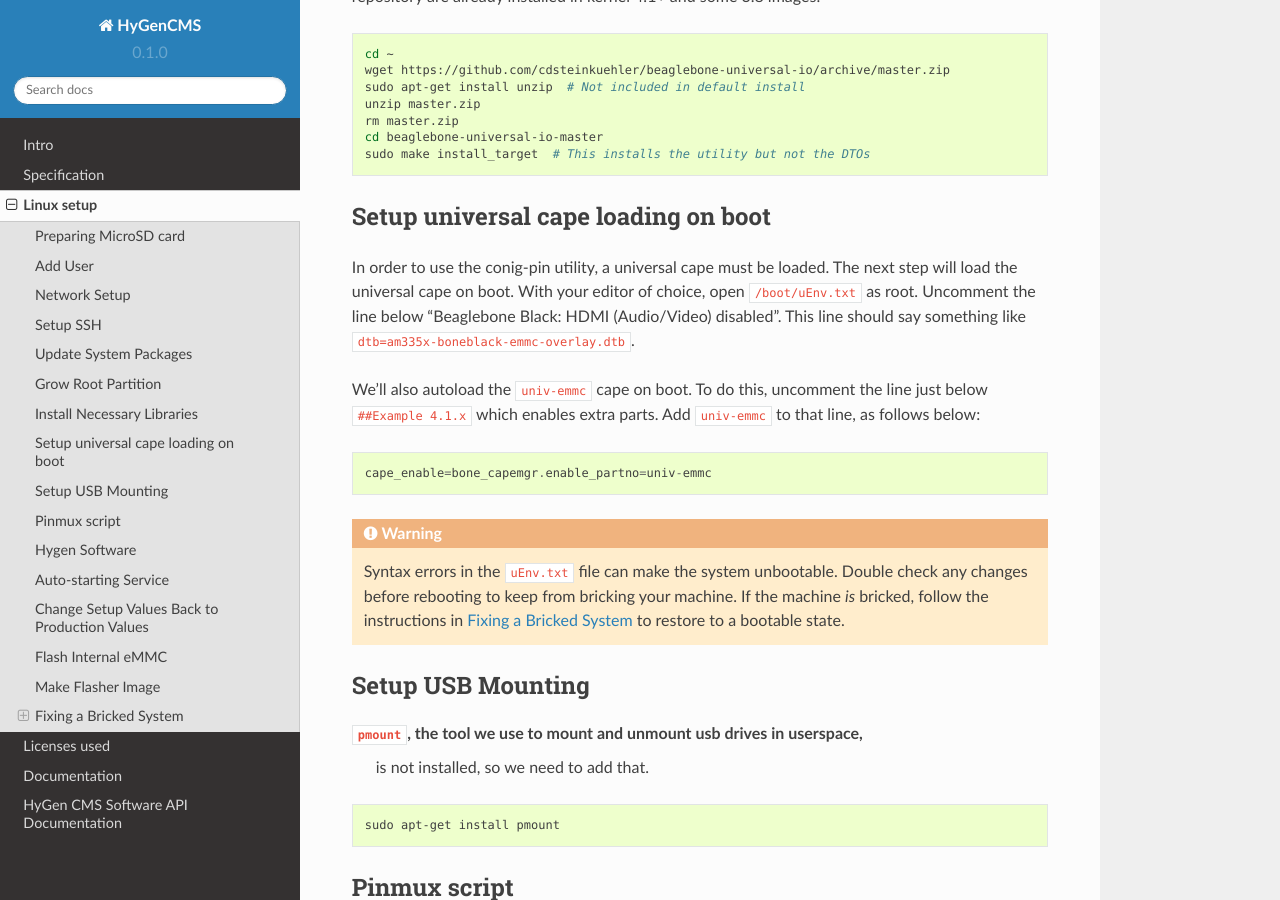
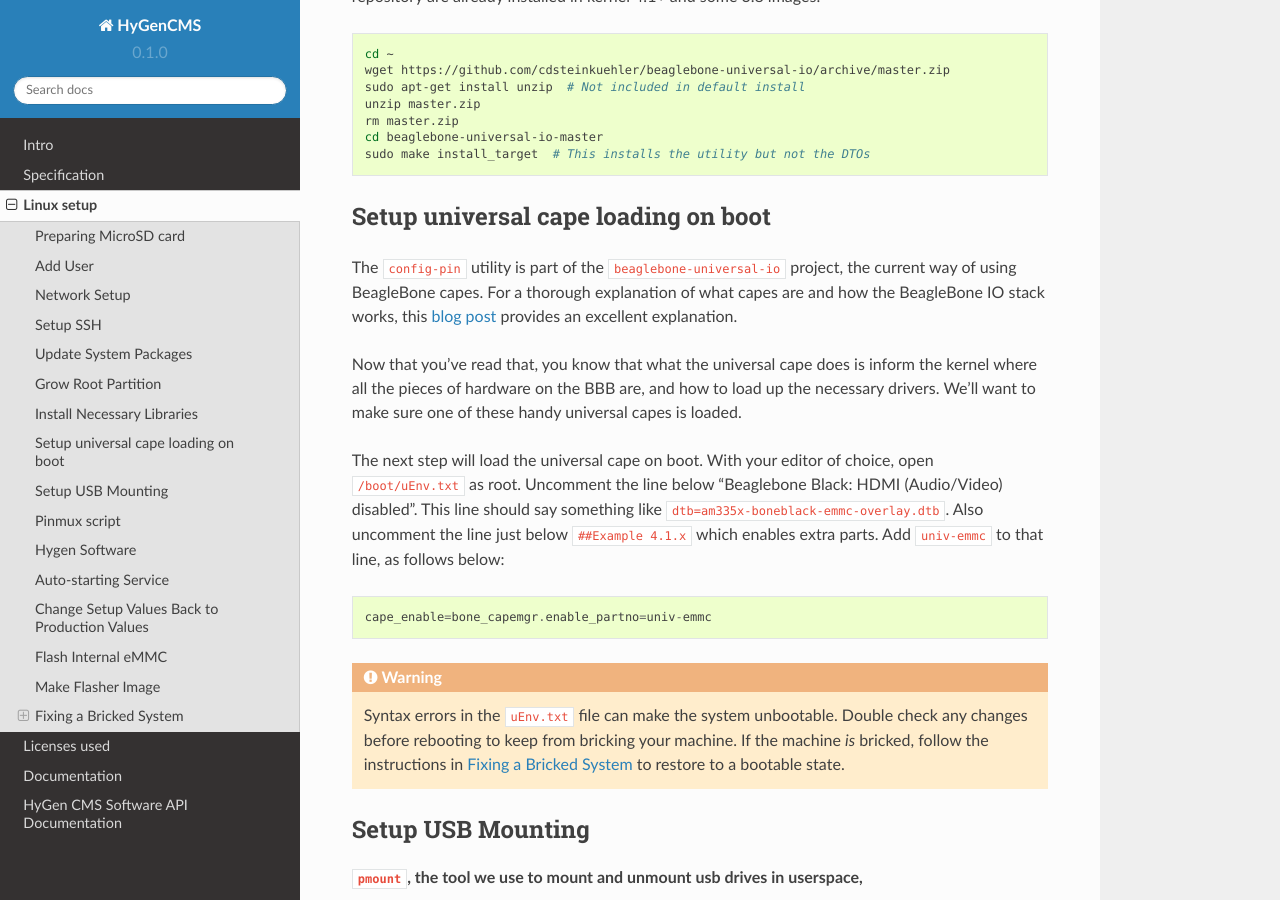
Before and after one commit to BillMarty/HyGenCMS, a Sphinx documentation site: the page built from docs/source/linuxsetup.txt, in a window 1280 px wide and 900 px high, scrolled down 5844 px. Built offline with Sphinx 7.4.7 and the Read the Docs theme 2.0.0, drawn with Linux system fonts in a browser that asks for light colours; some of the changed text lies outside the part shown.

Commit message:
Minor documentation updates

```diff
--- a/docs/source/linuxsetup.txt
+++ b/docs/source/linuxsetup.txt
@@ -342,13 +342,21 @@ device tree overlays in that repository are already installed in kernel
 Setup universal cape loading on boot
 ------------------------------------
 
-In order to use the conig-pin utility, a universal cape must be loaded.
+The ``config-pin`` utility is part of the ``beaglebone-universal-io``
+project, the current way of using BeagleBone capes. For a thorough
+explanation of what capes are and how the BeagleBone IO stack works,
+this `blog post <http://www.righto.com/2016/08/the-beaglebones-io-pins-inside-software.html>`_
+provides an excellent explanation.
+
+Now that you've read that, you know that what the universal cape does
+is inform the kernel where all the pieces of hardware on the BBB are,
+and how to load up the necessary drivers. We'll want to make sure one
+of these handy universal capes is loaded.
+
 The next step will load the universal cape on boot. With your editor of
 choice, open ``/boot/uEnv.txt`` as root. Uncomment the line below
 "Beaglebone Black: HDMI (Audio/Video) disabled". This line should say
-something like ``dtb=am335x-boneblack-emmc-overlay.dtb``.
-
-We'll also autoload the ``univ-emmc`` cape on boot. To do this,
+something like ``dtb=am335x-boneblack-emmc-overlay.dtb``. Also
 uncomment the line just below ``##Example 4.1.x`` which enables
 extra parts. Add ``univ-emmc`` to that line, as follows below::
 
@@ -447,7 +455,9 @@ The HyGenCMS repository contains a ``.service`` file which provides
 a ``systemd`` service. We just need to load it into the systemd. This
 can be done using the ``systemctl`` command. If the paths to the
 repository are different than mine, we'll need to modify those in the
-``.service`` files.
+``.service`` files. Note that the path to ``hygencms.service`` must be
+an absolute path for this command, not a relative command to the
+current directory.
 
 .. code:: bash
 
```
